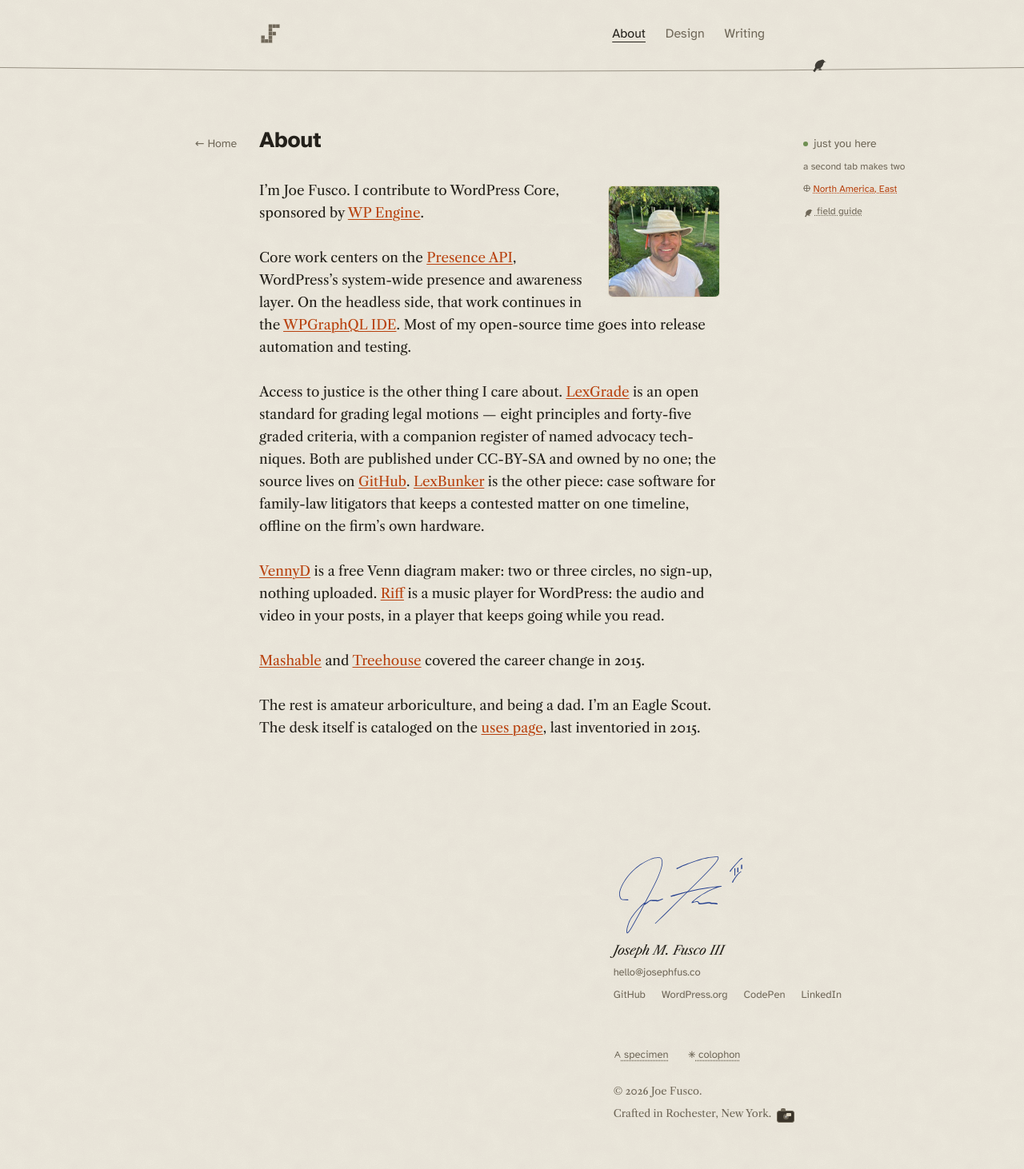
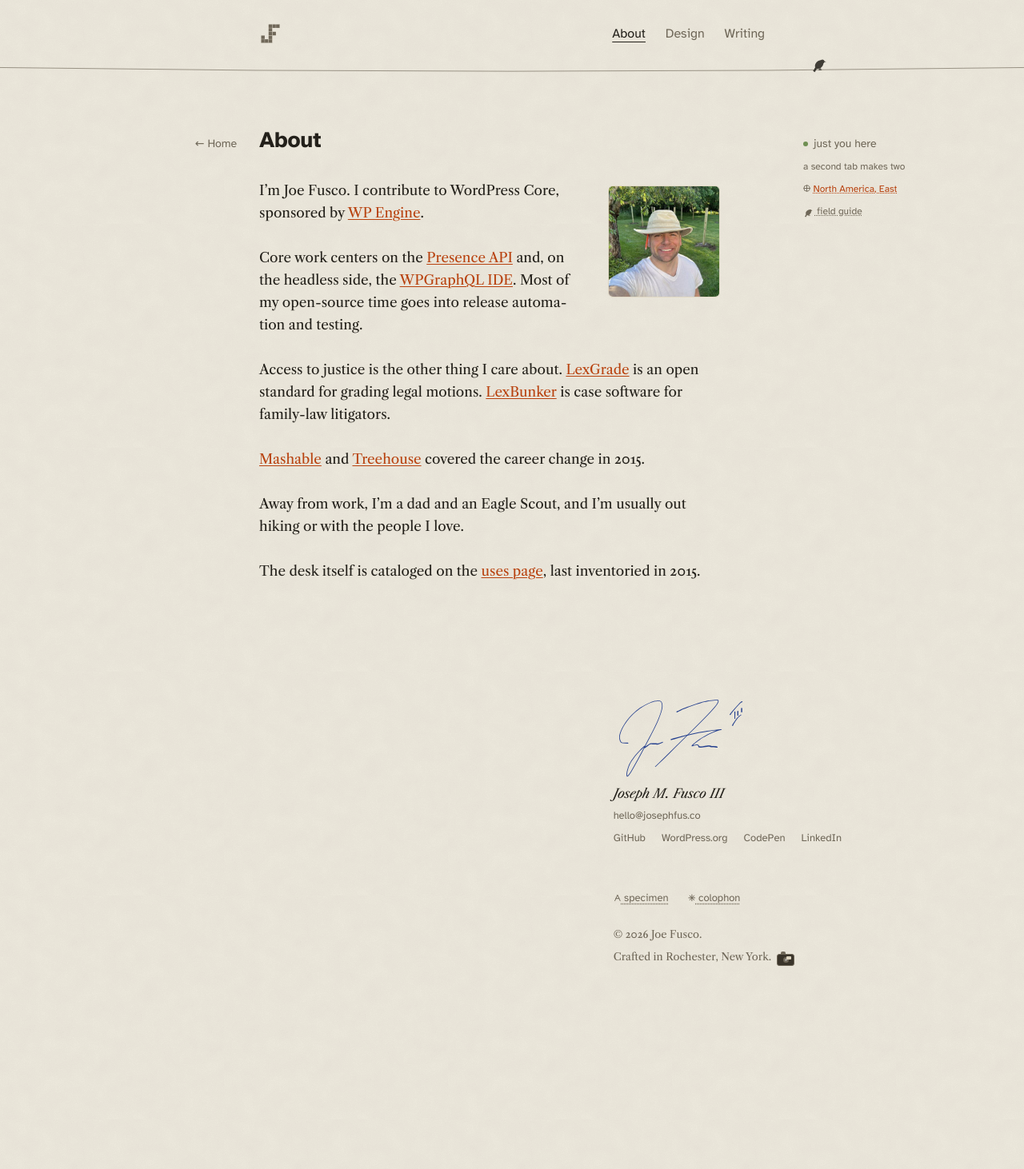
Before and after one commit to josephfusco/josephfusco.github.io, a Jekyll site: the page built from about.md, in a window 1280 px wide. Shown: the whole page at 80% size. Built offline with Jekyll 4.4.1, drawn with Linux system fonts in a browser that asks for light colours; after the commit the page ends 1266 px from its top, so only the background shows below that.

Commit message:
About is the person, and the greeting stops at the courts

```diff
--- a/about.md
+++ b/about.md
@@ -8,12 +8,12 @@ title: About
 
 I'm Joe Fusco. I contribute to WordPress Core, sponsored by [WP Engine](https://wpengine.com).
 
-Core work centers on the [Presence API](https://github.com/WordPress/presence-api), WordPress's system-wide presence and awareness layer. On the headless side, that work continues in the [WPGraphQL IDE](https://wordpress.org/plugins/wpgraphql-ide/). Most of my open-source time goes into release automation and testing.
+Core work centers on the [Presence API](https://github.com/WordPress/presence-api) and, on the headless side, the [WPGraphQL IDE](https://wordpress.org/plugins/wpgraphql-ide/). Most of my open-source time goes into release automation and testing.
 
-Access to justice is the other thing I care about. [LexGrade](https://lexgrade.org) is an open standard for grading legal motions — eight principles and forty-five graded criteria, with a companion register of named advocacy techniques. Both are published under CC-BY-SA and owned by no one; the source lives on [GitHub](https://github.com/LexGrade/standard). [LexBunker](https://lexbunker.com) is the other piece: case software for family-law litigators that keeps a contested matter on one timeline, offline on the firm's own hardware.
-
-[VennyD](https://vennyd.com) is a free Venn diagram maker: two or three circles, no sign-up, nothing uploaded. [Riff](https://riffpress.com) is a music player for WordPress: the audio and video in your posts, in a player that keeps going while you read.
+Access to justice is the other thing I care about. [LexGrade](https://lexgrade.org) is an open standard for grading legal motions. [LexBunker](https://lexbunker.com) is case software for family-law litigators.
 
 [Mashable](https://mashable.com/archive/teach-yourself-programming) and [Treehouse](https://teamtreehouse.com/stories/joe-fusco) covered the career change in 2015.
 
-The rest is amateur arboriculture, and being a dad. I'm an Eagle Scout. The desk itself is cataloged on the [uses page](/uses), last inventoried in 2015.
+Away from work, I'm a dad and an Eagle Scout, and I'm usually out hiking or with the people I love.
+
+The desk itself is cataloged on the [uses page](/uses), last inventoried in 2015.
--- a/index.html
+++ b/index.html
@@ -4,7 +4,7 @@ layout: default
 <div class="wrap">
 	<section class="hero">
 		<h1>Hello, I&rsquo;m Joe<span class="flame">.</span></h1>
-		<p class="lede">I contribute to <strong>WordPress&nbsp;Core</strong>, sponsored by <strong>WP&nbsp;Engine</strong>. <br><strong>Publishing</strong> should be open to everyone. So should <strong>the courts</strong>. <br>When a system fails the people it is for, it needs reform.</p>
+		<p class="lede">I contribute to <strong>WordPress&nbsp;Core</strong>, sponsored by <strong>WP&nbsp;Engine</strong>. <br><strong>Publishing</strong> should be open to everyone. So should <strong>the courts</strong>.</p>
 	</section>
 
 
```
